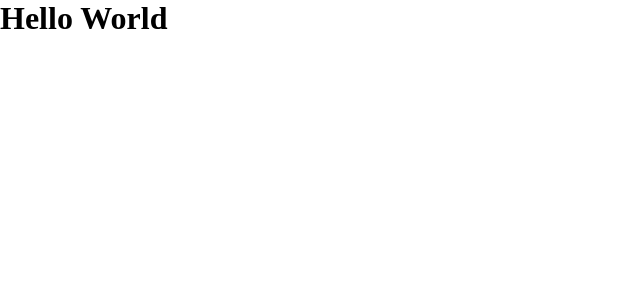
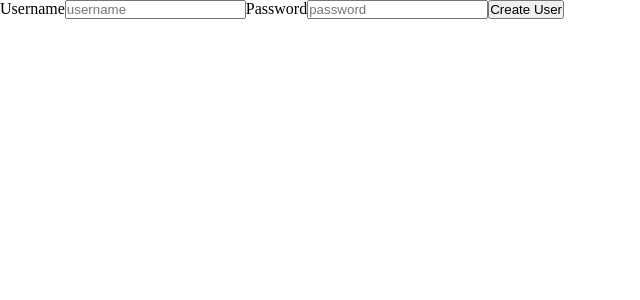
Before and after one commit to alecnissen/Blog-API, a React (Vite) app in the folder frontend/: page /Create_User in a window 1280 px wide. Shown: the top 300 px of the page, without its empty margins (0-640 px from the left). Built offline with nearby package versions, Linux system fonts and the light colour scheme.

Commit message:
began adding frontend validation for username and password inputs

```diff
--- a/frontend/src/Create_User.jsx
+++ b/frontend/src/Create_User.jsx
@@ -1,9 +1,38 @@
-import React from 'react'
+import React, { useState } from 'react'
+
 
 export default function Create_User() {
+
+  let [usernameInput, setUsernameInput ] = useState('');
+
+  let [passwordInput, setPasswordInput ] = useState('');
+
+
+
+  function handleChangeUsername(e) {
+    setUsernameInput(e.target.value);
+  }
+
+  function handleChangePassword(e) {
+    setPasswordInput(e.target.value);
+  }
+
+  console.log(usernameInput)
+
+  console.log(passwordInput)
+
   return (
    <>
-    <h1>Hello World</h1>
+   <form>
+    <label>Username</label>
+    <input type="text" placeholder="username" onChange={handleChangeUsername}></input>
+
+    <label>Password</label>
+    <input type="text" placeholder="password" onChange={handleChangePassword}></input>
+
+    <button type='submit'>Create User</button>
+   </form>
+
    </>
   )
 }
```
Also changed, not shown: 1 other file (tests, documents, lock files or other folders).
